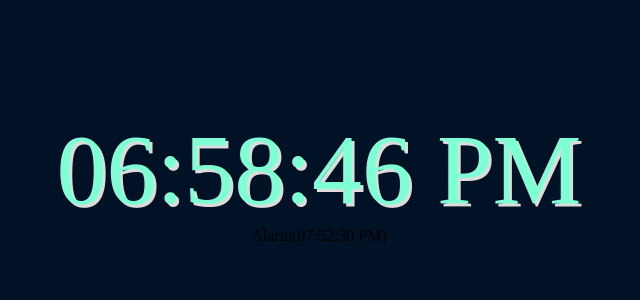
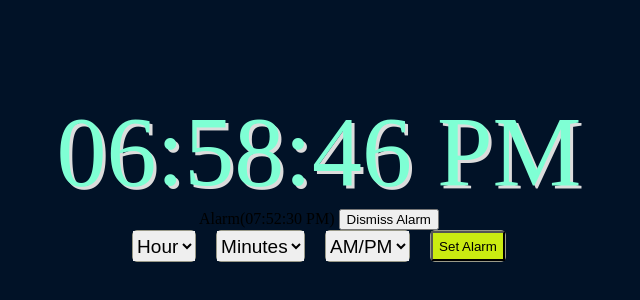
Before and after one commit to HarishPJ21/Alarm, a plain HTML site: page Index.html in a window 1280 px wide. Shown: the part 150-450 px from the top of the page, without its empty margins (321-961 px from the left). Drawn offline with Linux system fonts and the light colour scheme.

Commit message:
dropdown

```diff
--- a/Index.html
+++ b/Index.html
@@ -1,22 +1,69 @@
 <!DOCTYPE html>
 <html lang="en">
-<head>
-    <meta charset="UTF-8">
-    <meta http-equiv="X-UA-Compatible" content="IE=edge">
-    <meta name="viewport" content="width=device-width, initial-scale=1.0">
+  <head>
+    <meta charset="UTF-8" />
+    <meta http-equiv="X-UA-Compatible" content="IE=edge" />
+    <meta name="viewport" content="width=device-width, initial-scale=1.0" />
     <title>Alarm</title>
-    <link rel="stylesheet" href="css/styles.css">
-</head>
-<body>
+    <link rel="stylesheet" href="css/styles.css" />
+  </head>
+  <body>
     <div class="main">
-        <div id="time">
-            asdf
+      <div id="time">asdf</div>
+      <div id="alarm">
+        <span></span>
+        <button type="buttom" id="turnoff_alarm" onclick=" ">
+          Dismiss Alarm
+        </button>
+        <audio
+          id="alarm_audio"
+          loop
+          muted
+          autoplay
+          src="sounds/alarm.mp3"
+        ></audio>
+
+          <!-- <input type="number" id="hours" placeholder="00" min="0" max="23"/> -->
+          <!-- <input type="number" id="minutes" placeholder="00" min="0" max="59"/> -->
+          <!-- <input type="number" /> -->
         </div>
-        <div id="alarm">
-            <span></span>
-            <audio id="alarm_audio" loop muted autoplay src="sounds/alarm.mp3"></audio>
+        <div class="inputs">
+            <div class="dd">
+              <select>
+                <option value="00" selected hidden>Hour</option>
+                <option value="01" >01</option>
+                <option value="02" >02</option>
+                <option value="03" >03</option>
+                <option value="04" >04</option>
+                <option value="05" >05</option>
+              </select>
+            </div>
+            <div class="dd">
+              <select >
+                <option value="00" selected hidden>Minutes</option>
+                <option value="01" >01</option>
+                <option value="02" >02</option>
+                <option value="03" >03</option>
+                <option value="04" >04</option>
+                <option value="05" >05</option>
+              </select>
+            </div>
+            <div class="dd">
+              <select >
+                <option value="00" selected hidden>AM/PM</option>
+                <option value="01" >01</option>
+                <option value="02" >02</option>
+                <option value="03" >03</option>
+                <option value="04" >04</option>
+                <option value="05" >05</option>
+              </select>
+            </div>
+            <div class="setAlarm">
+              <button >Set Alarm</button>
+
+          </div>
         </div>
     </div>
     <script src="js/alarm.js"></script>
-</body>
+  </body>
 </html>
--- a/css/styles.css
+++ b/css/styles.css
@@ -23,3 +23,27 @@ body{
         font-size: 100px;
     }
 }
+
+.inputs{
+    display: flex;
+    justify-content: space-between;
+}
+.inputs .dd, .setAlarm{
+    border-radius: 5px;
+    margin: 0 10px;
+    border: 1px solid #998;
+    width: calc(100%/3-5px);
+}
+
+.dd select{
+    outline: none;
+    border: none;
+    font-size: 19px;
+    height: 30px;
+    width: 100%;
+}
+
+.inputs .setAlarm button{
+    background-color: rgb(202, 235, 17);
+    height: 30px;
+}
```
